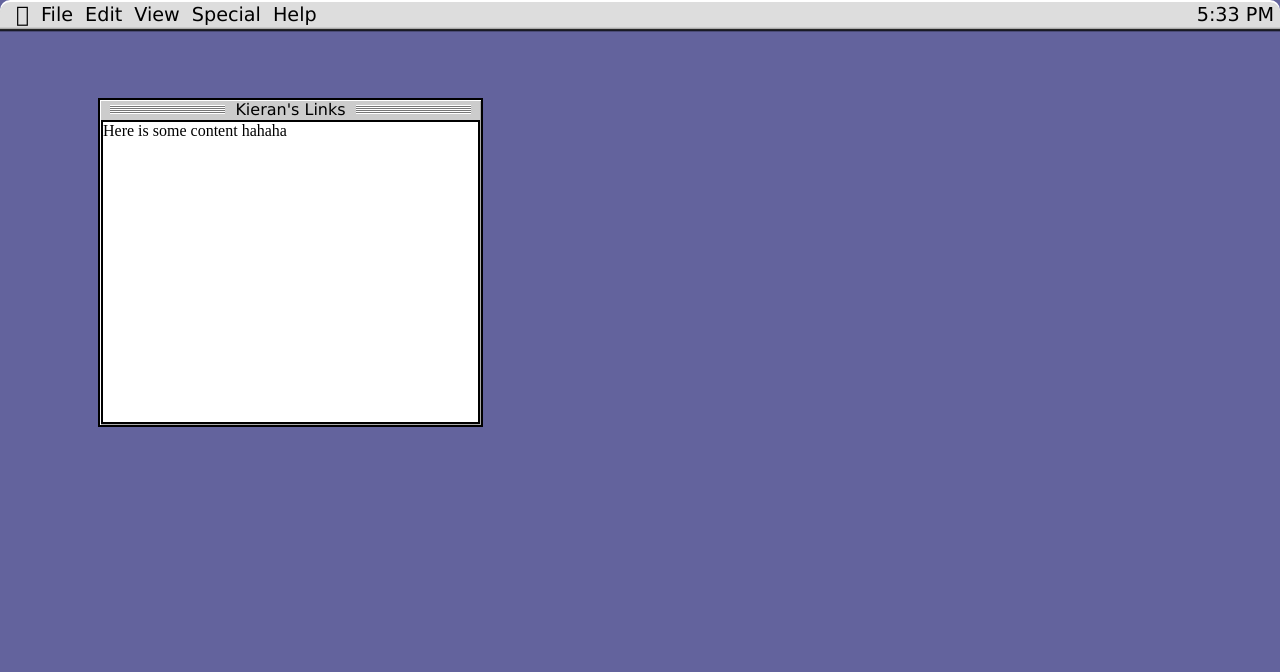
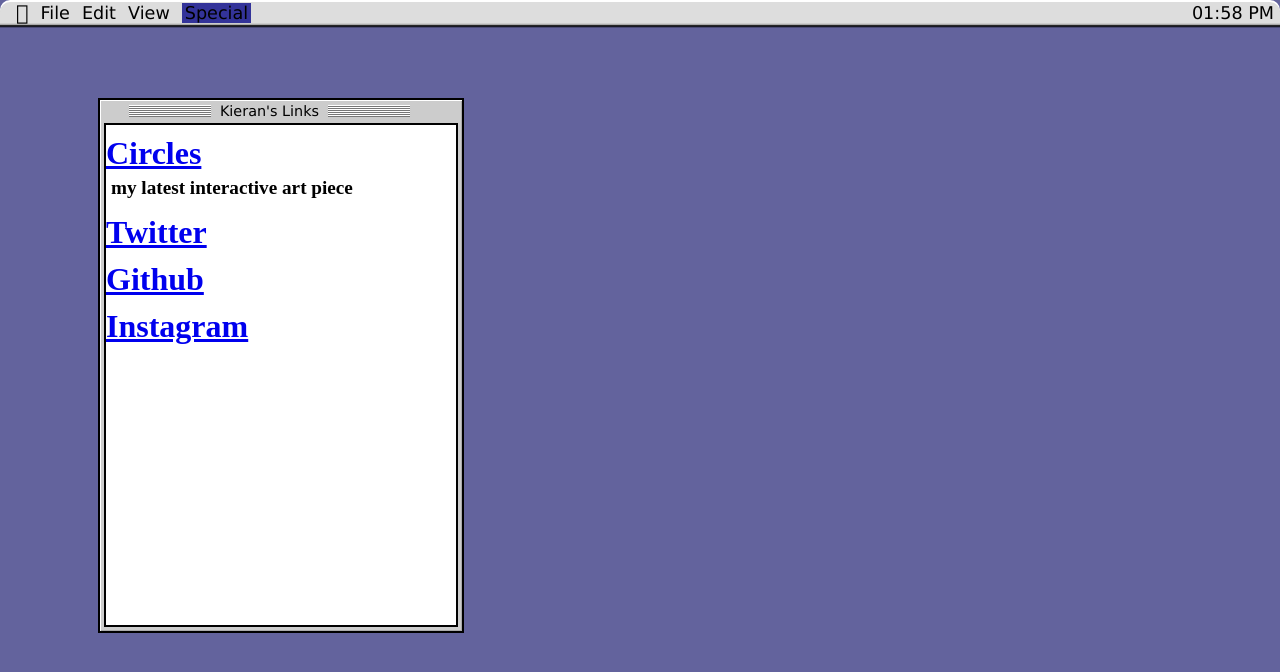
Before and after one commit to kp1zzle/nineties, a plain HTML site: page index.html in a window 1280 px wide. Drawn offline with Linux system fonts and the light colour scheme; a web font is replaced by a local one.

Commit message:
Deploying to gh-pages from @ kp1zzle/nineties@ec22abde380bee49b8425037142b8a08aec51694 🚀

```diff
--- /dev/null
+++ b/bundle.js
@@ -0,0 +1 @@
+!function(e){var t=0,n=0,o=0,u=0;function l(e){(e=e||window.event).preventDefault(),o=e.clientX,u=e.clientY,document.onmouseup=d,document.onmousemove=m}function m(l){(l=l||window.event).preventDefault(),t=o-l.clientX,n=u-l.clientY,o=l.clientX,u=l.clientY,e.offsetTop-n<33?e.style.top="33px":e.style.top=e.offsetTop-n+"px",e.style.left=e.offsetLeft-t+"px"}function d(){document.onmouseup=null,document.onmousemove=null}document.getElementById(e.id+"Header")?document.getElementById(e.id+"Header").onmousedown=l:e.onmousedown=l}(document.getElementById("window")),function e(){let t=new Date,n=t.getHours(),o=t.getMinutes(),u="AM";0==n&&(n=12),n>12&&(n-=12,u="PM"),n=n<10?"0"+n:n,o=o<10?"0"+o:o;let l=n+":"+o+" "+u;document.getElementById("time").innerText=l,setTimeout((function(){e()}),1e3)}();
--- a/index.html
+++ b/index.html
@@ -1 +1 @@
-<!doctype html><html><head><title>p5 boilerplate</title><meta charset="utf-8"><link rel="stylesheet" href="./style.css"></head><body><div id="menuBar"><div class="menuBarElement" style="font-size: 1.35em; padding-left: 10px;">&#63743;</div><div class="menuBarElement">File</div><div class="menuBarElement">Edit</div><div class="menuBarElement">View</div><div class="menuBarElement">Special</div><div class="menuBarElement">Help</div><div class="menuBarSpacer"></div><div class="menuBarElement" id="time">5:33 PM</div></div><div class="window"><div class="windowHeader"><div class="windowHeaderSpacer"></div><p class="windowHeaderText">Kieran's Links</p><div class="windowHeaderSpacer"></div></div><div class="windowContent">Here is some content hahaha</div></div><script defer="defer" src="./bundle.js"></script></body></html>
+<!doctype html><html><head><title>p5 boilerplate</title><meta charset="utf-8"><meta content="width=device-width,initial-scale=1,minimum-scale=1,user-scalable=no" name="viewport"><link rel="stylesheet" href="./style.css"></head><body><div id="menuBar"><div class="menuBarElement" style="font-size: 1.3em; padding-left: 10px;">&#63743;</div><div class="menuBarElement">File</div><div class="menuBarElement">Edit</div><div class="menuBarElement">View</div><div class="menuBarElementSelected">Special</div><div class="menuBarSpacer"></div><div class="menuBarElement" id="time">5:33 PM</div></div><div class="window" id="window"><div class="windowHeader" id="windowHeader"><div class="closeButton"></div><div class="windowHeaderSpacer"></div><p class="windowHeaderText">Kieran's Links</p><div class="windowHeaderSpacer"></div><div class="closeButton"></div><div class="closeButton"></div></div><div class="windowContent"><h1 class="link"><a href="https://twitter.com/raptorcoder">Circles</a></h1><h2 class="linkDesc">my latest interactive art piece</h2><h1 class="link"><a href="https://twitter.com/raptorcoder">Twitter</a></h1><h1 class="link"><a href="https://github.com/kp1zzle">Github</a></h1><h1 class="link"><a href="https://www.instagram.com/raptorcoder/">Instagram</a></h1></div></div><script defer="defer" src="./bundle.js"></script></body></html>
--- a/style.css
+++ b/style.css
@@ -29,7 +29,7 @@
 
 #menuBar {
   background: #DDDDDD;
-  height: 25px;
+  height: 21px;
   width: 100vw;
   display: block;
   position: absolute;
@@ -52,11 +52,24 @@
   vertical-align: top;
   display: inline;
   padding: 0px;
-  font-size: 1.2em;
+  font-size: 1.1em;
   margin: 6px;
   -webkit-font-smoothing: none;
   font-smooth: never;
   flex-shrink: 0;
+}
+
+.menuBarElementSelected {
+  vertical-align: top;
+  display: inline;
+  padding-left: 3px;
+  padding-right: 3px;
+  font-size: 1.1em;
+  margin: 6px;
+  -webkit-font-smoothing: none;
+  font-smooth: never;
+  flex-shrink: 0;
+  background: #333399;
 }
 
 .menuBarSpacer {
@@ -77,6 +90,14 @@
           0 0 0 2px #000000;
 }
 
+@media only screen and (max-width: 800px) {
+  .window {
+    position: center;
+    top: initial;
+    left: initial;
+  }
+}
+
 .windowHeader {
   font-family: Charcoal, Geneva, sans-serif;
   font-size: 1em;
@@ -85,9 +106,8 @@
   display: flex;
   flex-direction: row;
   padding: 0px;
-  height: auto;
   justify-content: center;
-
+  height: 25px;
 }
 
 .windowHeaderSpacer {
@@ -105,22 +125,77 @@
           0px 10px 0 0px #777777 inset,
           0px 11px 0px 0px #ffffff inset,
           0px 12px 0 0px #777777 inset;
-  margin: 5px 10px;
+  margin: 5px 6px;
 
 }
 
 .windowHeaderText {
   flex-shrink: 0;
   padding: 0px;
-  margin: 0px;
+  margin: 3px;
+  font-size: 0.9em;
 }
 
 .windowContent {
-    background: white;
-    width: 375px;
-    height: 300px;
-    margin: 3px;
-    box-shadow:
-            1px 1px 0 0px #ffffff inset,
-            0 0 0 2px #000000;
+  background: white;
+  width: 350px;
+  height: 500px;
+  margin: 6px;
+  margin-top: 0px;
+  box-shadow:
+          1px 1px 0 0px #ffffff inset,
+          0 0 0 2px #000000;
+  overflow-y: scroll;
+  overflow-x: scroll;
 }
+
+.link {
+  margin: 0px;
+  padding-top: 10px
+}
+
+.linkDesc {
+  margin: 0px;
+  padding: 5px;
+  font-size: 1.2em;
+}
+
+.closeButton {
+  width: 15px;
+  height: 15px;
+  display: inline;
+  background: #CCCCCC;
+  margin: 4px;
+  flex: 0 0 15px;
+}
+
+/* width */
+::-webkit-scrollbar {
+  width: 18px;
+}
+
+/* Track */
+::-webkit-scrollbar-track {
+  background: #AAAAAA;
+}
+
+/* Handle */
+::-webkit-scrollbar-thumb {
+  background: #9999FF;
+}
+
+/* Handle on hover */
+::-webkit-scrollbar-thumb:active {
+  background: #6666CC;
+}
+
+::-webkit-scrollbar-corner {
+  background: #CCCCCC;
+  box-shadow:
+          1px 1px 0 0px #ffffff inset,
+          /*-1px -1px 0 0px #AAAAAA inset,*/
+          2px 0px 0 1px #CCCCCC,
+          0px 2px 0 1px #CCCCCC,
+          0 0 0 2px #000000;
+
+}
```
